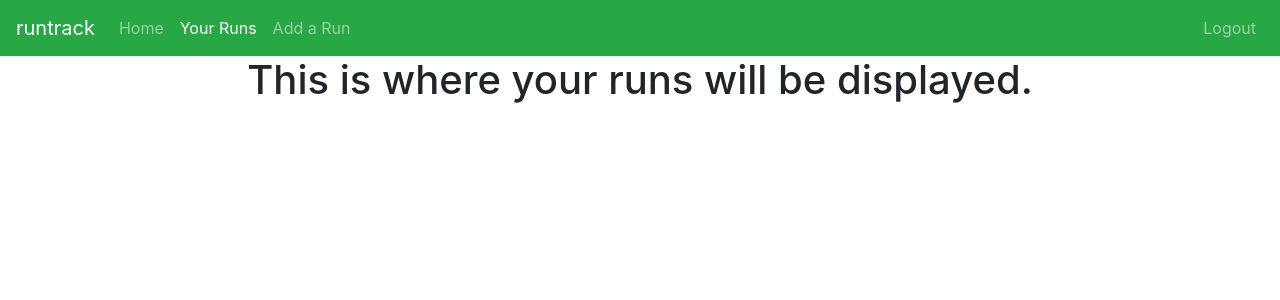
After one commit to horeilly1101/runtrack, a Flask app: a page that uses runtrack_app/templates/navbar.html in a window 1280 px wide. The commit adds this page. Shown: the top 300 px of the page. Run offline with Flask 2, Linux system fonts and the light colour scheme; a user stored in the database is signed in; tables that the repository leaves empty hold one stand-in row (values such as "Sample post"); some libraries are stand-ins or nearby versions.

Commit message:
preliminary routes and organization

```diff
--- a/runtrack_app/routes/__init__.py
+++ b/runtrack_app/routes/__init__.py
@@ -1,5 +1,5 @@
 # Import routes
-from .index import index
+from .runs import index, runs
 from .login import login
 from .register import register
 from .logout import logout
--- /dev/null
+++ b/runtrack_app/routes/runs/__init__.py
@@ -0,0 +1,2 @@
+from .index import index
+from .runs import runs
--- /dev/null
+++ b/runtrack_app/routes/runs/index.py
@@ -0,0 +1,9 @@
+from runtrack_app import app
+from flask import render_template, url_for, request
+from flask_login import current_user, login_required
+
+@app.route("/")
+@app.route("/index")
+@login_required
+def index():
+	return render_template("runs/index.html")
--- a/runtrack_app/routes/index.py
+++ b/runtrack_app/routes/runs/runs.py
@@ -2,8 +2,7 @@ from runtrack_app import app
 from flask import render_template, url_for, request
 from flask_login import current_user, login_required
 
-@app.route("/")
-@app.route("/index")
+@app.route("/<name>'s-runs")
 @login_required
-def index():
-	return render_template("logged_in/index.html")
+def runs(name):
+	return render_template("runs/runs.html")
--- a/runtrack_app/templates/logged_in/navbar.html
+++ b/runtrack_app/templates/navbar.html
@@ -2,7 +2,7 @@
 
 {% block content %}
     <nav class="navbar navbar-expand-md navbar-dark bg-success">
-      <a class="navbar-brand font-weight-normal" href="#">runtrack</a>
+      <a class="navbar-brand font-weight-normal" href="{{ url_for('index') }}">runtrack</a>
       <button class="navbar-toggler" type="button" data-toggle="collapse" data-target="#navbarsExample04" aria-controls="navbarsExample04" aria-expanded="false" aria-label="Toggle navigation">
         <span class="navbar-toggler-icon"></span>
       </button>
@@ -10,10 +10,10 @@
       <div class="collapse navbar-collapse" id="navbarsExample04">
         <ul class="navbar-nav mr-auto">
           <li class="nav-item {% block home_active %}{% endblock %}">
-            <a class="nav-link" href="#">Home <span class="sr-only">(current)</span></a>
+            <a class="nav-link" href="{{ url_for('index') }}">Home <span class="sr-only">(current)</span></a>
           </li>
-          <li class="nav-item {% block run_active %}{% endblock %}">
-            <a class="nav-link" href="#">Your Runs</a>
+          <li class="nav-item {% block runs_active %}{% endblock %}">
+            <a class="nav-link" href="{{ url_for('runs', name=current_user.name) }}">Your Runs</a>
           </li>
           <li class="nav-item {% block add_active %}{% endblock %}">
             <a class="nav-link" href="#">Add a Run</a>
--- a/runtrack_app/templates/logged_in/index.html
+++ b/runtrack_app/templates/runs/index.html
@@ -1,4 +1,4 @@
-{% extends "logged_in/navbar.html" %}
+{% extends "navbar.html" %}
 
 {% block styles %}
 	{{ super() }}
--- /dev/null
+++ b/runtrack_app/templates/runs/runs.html
@@ -0,0 +1,7 @@
+{% extends "navbar.html" %}
+
+{% block runs_active %}active{% endblock %}
+
+{% block app_content %}
+	<h1 class="text-center">This is where your runs will be displayed.</h1>
+{% endblock %}
```
